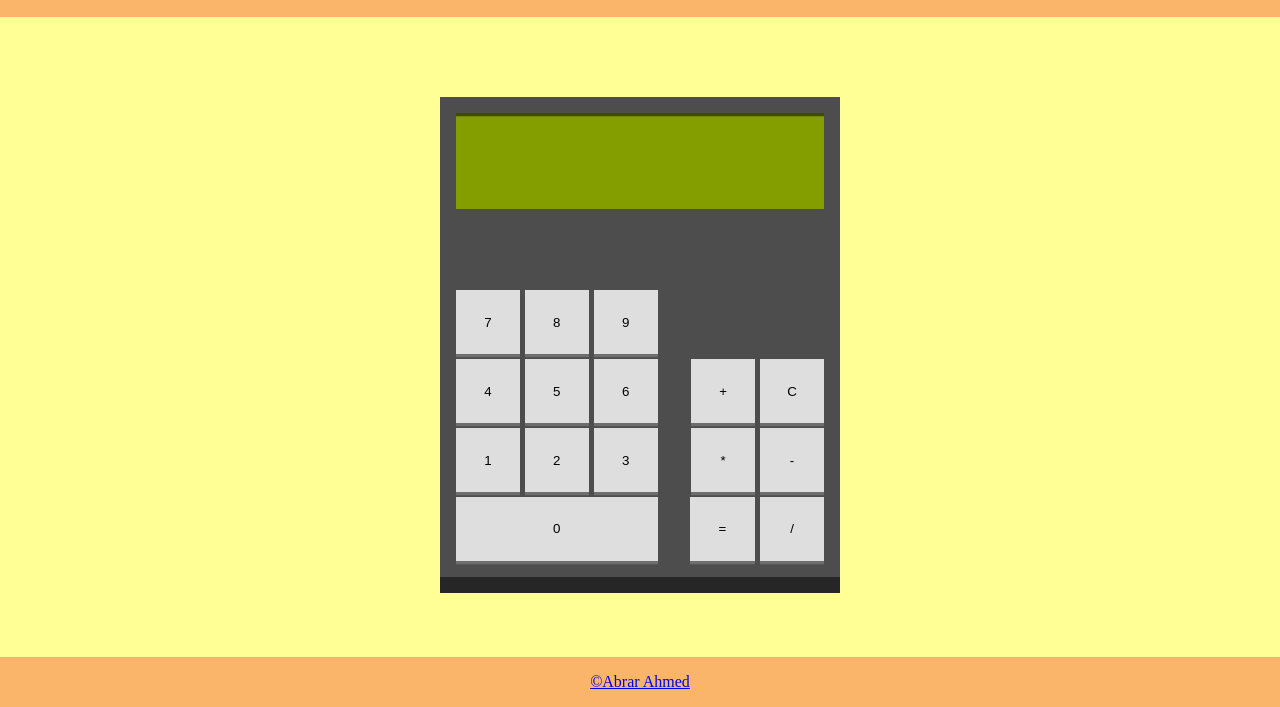
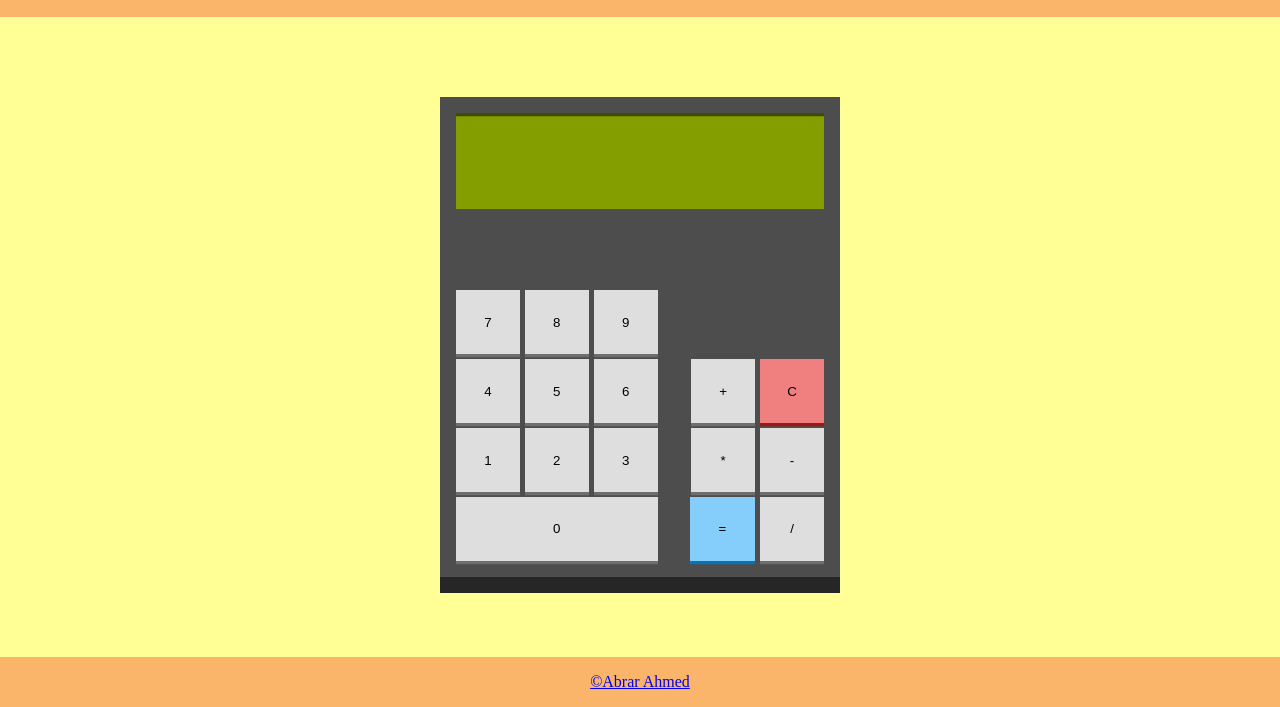
Before and after one commit to AbrarSL/js-calculator, a plain HTML site: page index.html in a window 1280 px wide. Shown: the part 95-802 px from the top of the page. Drawn offline with Linux system fonts and the light colour scheme.

Commit message:
Add some extra button styles

```diff
--- a/index.html
+++ b/index.html
@@ -52,7 +52,7 @@
         </div>
 
         <div class="op-keys">
-          <button class="key op-key">C</button>
+          <button class="key op-key destructive">C</button>
 
           <button class="key op-key">+</button>
 
@@ -62,7 +62,7 @@
 
           <button class="key op-key">/</button>
 
-          <button class="key op-key">=</button>
+          <button class="key op-key suggested">=</button>
         </div>
       </div>
     </div>
--- a/style.css
+++ b/style.css
@@ -93,11 +93,49 @@ footer, header {
 .key:active {
   transform: translate(0, 0.2rem);
 
+  background-color: #b3b3b3;
+
   box-shadow: 0 0;
 }
 
 .key:last-child {
   flex: 1;
+}
+
+.destructive {
+  background-color: #f08080;
+
+  box-shadow: 0 0.2rem #a41313;
+}
+
+.destructive:hover {
+  background-color: #ea4848;
+
+  box-shadow: 0 0.2rem #891010;
+}
+
+.destructive:active {
+  background-color: #ea4848;
+
+  box-shadow: 0 0;
+}
+
+.suggested {
+  background-color: #85cdfa;
+
+  box-shadow: 0 0.2rem #0873b5;
+}
+
+.suggested:hover {
+  background-color: #3baff7;
+
+  box-shadow: 0 0.2rem #065d93;
+}
+
+.suggested:active {
+  background-color: #3baff7;
+
+  box-shadow: 0 0;
 }
 
 .num-keys {
```
